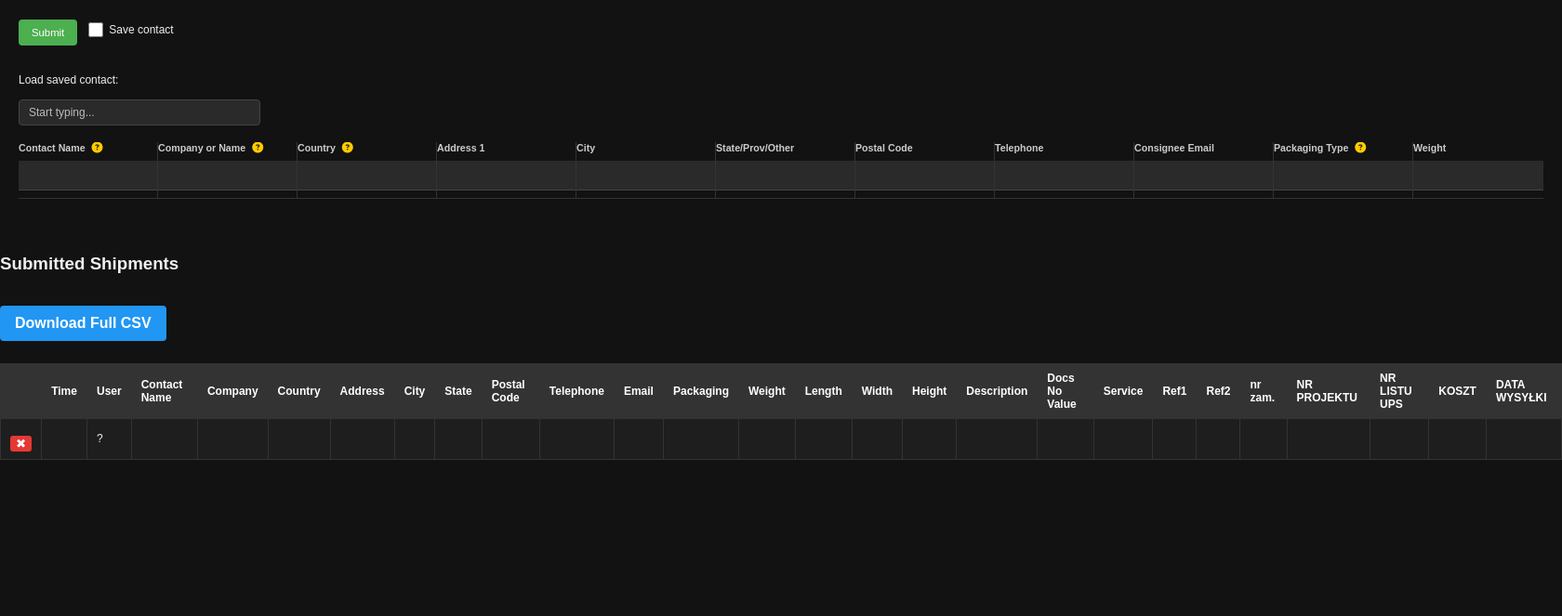
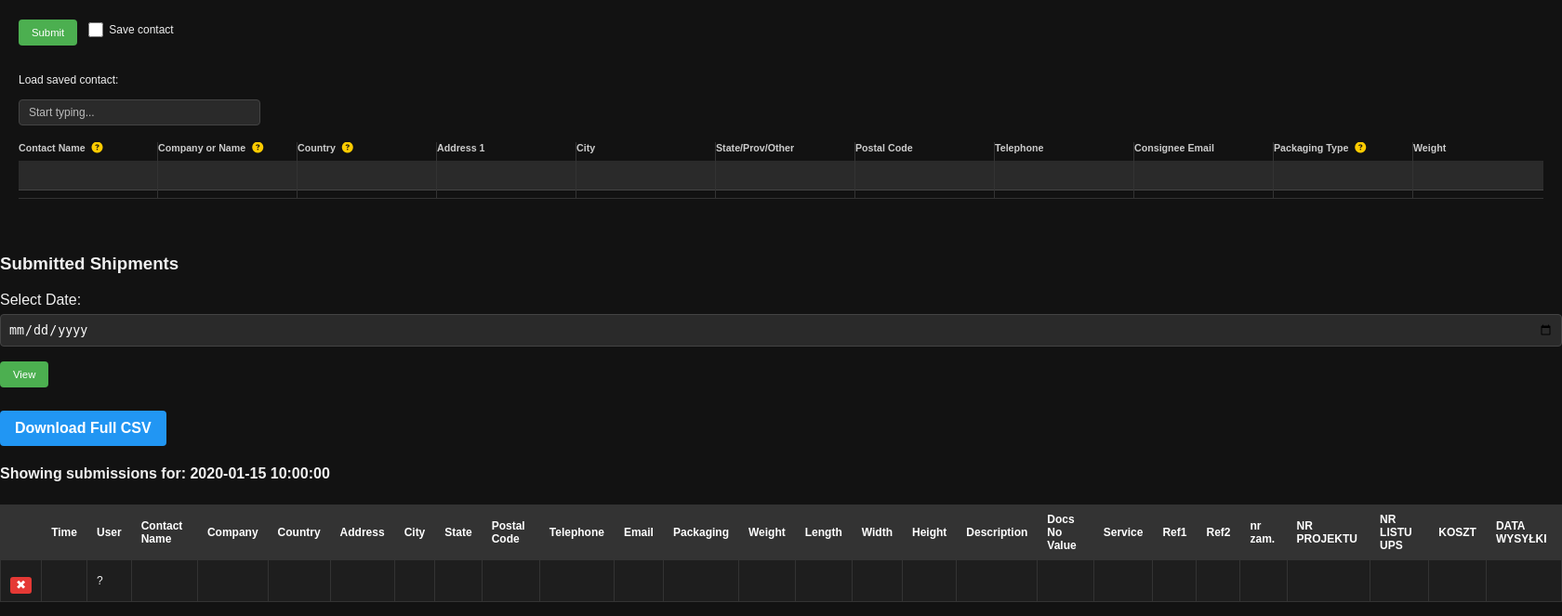
Before and after one commit to tpchespa/ch-ups-app, a Flask app: template templates/dashboard.html in a window 1680 px wide. Shown: the part 137-800 px from the top of the page at 93% size. Run offline with Flask 3, Linux system fonts and the light colour scheme; tables that the repository leaves empty hold one stand-in row (values such as "Sample post"); the template is opened without the code that fills it: values that come from a table or form of the project are taken from there, most other values are stand-ins (such as "Sample title", 1, 10 or a date in 2020); some libraries are stand-ins or nearby versions.

Commit message:
Date handling update

```diff
--- a/app.py
+++ b/app.py
@@ -4,6 +4,7 @@ from flask_login import LoginManager, login_user, login_required, logout_user, U
 from werkzeug.security import generate_password_hash, check_password_hash
 from flask_socketio import SocketIO, emit
 from datetime import datetime
+from datetime import date
 import pandas as pd
 import io
 import os
@@ -149,8 +150,22 @@ def logout():
 @app.route('/')
 @login_required
 def dashboard():
+    selected_date = request.args.get("date")
+    if selected_date:
+        selected_date_obj = datetime.strptime(selected_date, "%Y-%m-%d").date()
+    else:
+        selected_date_obj = date.today()
+
     entries = UPSEntry.query.all()
-    return render_template('dashboard.html', entries=entries, current_email=current_user.email)
+    filtered = []
+    for e in entries:
+        ts = e.data.get("_submitted_at")
+        if ts:
+            entry_date = datetime.fromisoformat(ts).date()
+            if entry_date == selected_date_obj:
+                filtered.append(e)
+
+    return render_template('dashboard.html', entries=filtered, current_email=current_user.email, selected_date=selected_date_obj.isoformat())
 
 @app.route('/download')
 @login_required
--- a/templates/dashboard.html
+++ b/templates/dashboard.html
@@ -42,9 +42,9 @@
       <span class="tooltip-icon">
         <i class="fas fa-circle-question"></i>
         <span class="tooltip-content">
-          Field Type: Alphanumeric, Maximum Characters: 35, Required: Conditional.<br/>
-          First and last name of recipient<br/>
-          Required for international/export shipments or UPS Next Day Air Early AM service
+          First and last name of recipient.
+          Required for international/export shipments or UPS Next Day Air Early AM service.
+          Field Type: Alphanumeric, Maximum Characters: 35, Required: Conditional.
         </span>
       </span>
       </label>
@@ -58,8 +58,8 @@
       <span class="tooltip-icon">
         <i class="fas fa-circle-question"></i>
         <span class="tooltip-content">
-          Field Type: Alphanumeric, Maximum Characters: 35, Required: Yes.<br/>
-          Company name of recipient (or First and Last name of recipient if company is not applicable)
+          Company name of recipient (or First and Last name of recipient if company is not applicable).
+          Field Type: Alphanumeric, Maximum Characters: 35, Required: Yes.
         </span>
       </span>
       </label>
@@ -73,9 +73,9 @@
         <span class="tooltip-icon">
           <i class="fas fa-circle-question"></i>
           <span class="tooltip-content">
-            Field Type: Alphanumeric, Maximum Characters: 2, Required: Yes.<br/>
-            Recipient's country; only ISO Alpha-2 codes are accepted<br/>
+            Recipient's country; only ISO Alpha-2 codes are accepted.
             (e.g.: US=United States,JP=Japan, DE=Germany,etc.)
+            Field Type: Alphanumeric, Maximum Characters: 2, Required: Yes.
           </span>
         </span>
       </label>
@@ -232,7 +232,22 @@
 </div>
 
 <h3>Submitted Shipments</h3>
+<div style="margin-top: 10px; margin-bottom: 10px;">
+  <label for="filter-date">Select Date:</label>
+  <input type="date" id="filter-date" value="{{ selected_date }}">
+  <button onclick="applyDateFilter()">View</button>
+</div>
+
+<script>
+  function applyDateFilter() {
+    const date = document.getElementById("filter-date").value;
+    if (date) {
+      window.location.href = `/?date=${date}`;
+    }
+  }
+</script>
 <a href="/download" class="button-link">Download Full CSV</a>
+<h4>Showing submissions for: {{ selected_date }}</h4>
 <table id="horizontal-table">
   <thead>
     <tr>
```
